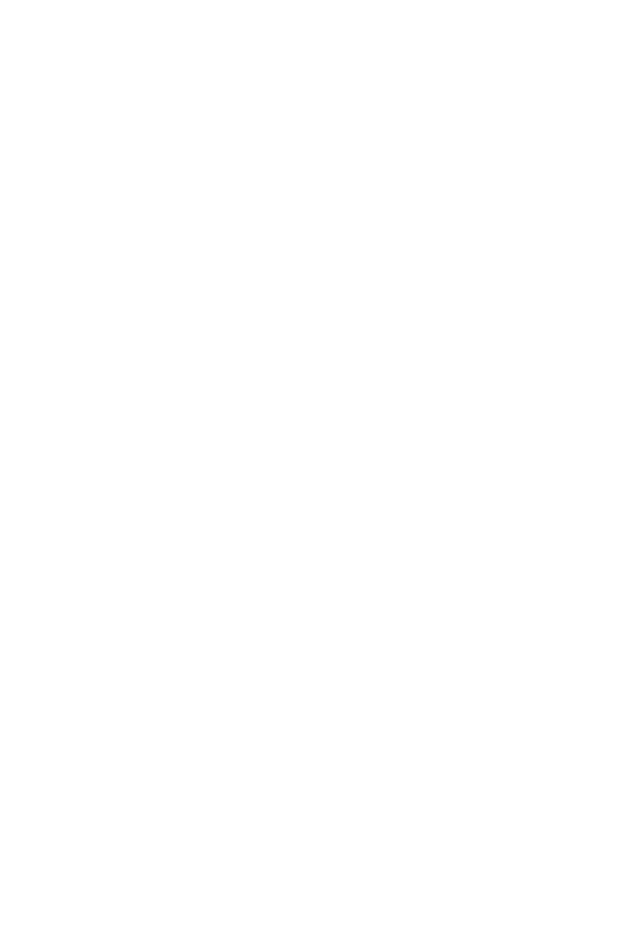
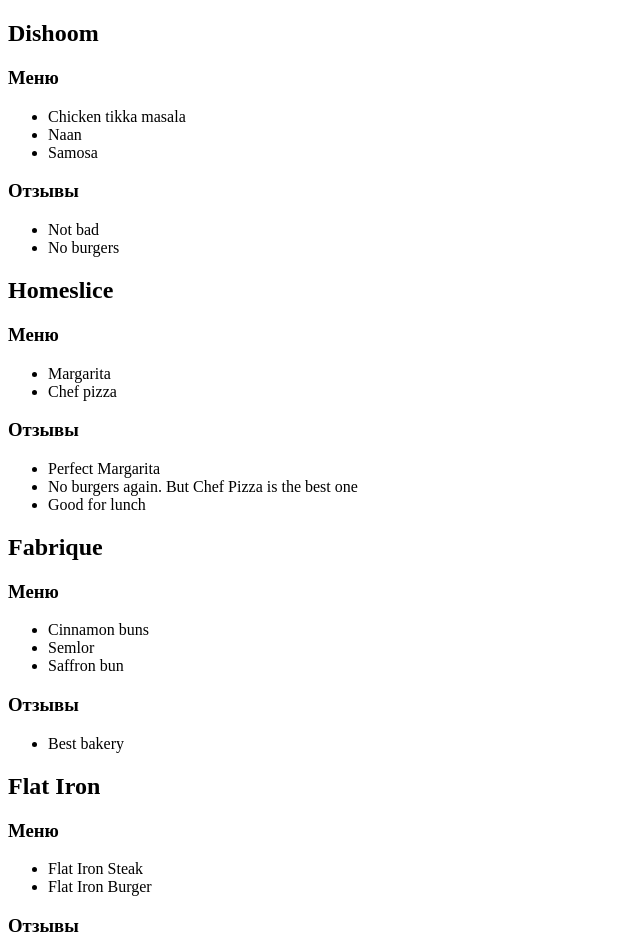
Before and after one commit to ta-ni/react-20240311, a React (Vite) app: page / in a window 1280 px wide. Shown: the top 952 px of the page, without its empty margins (0-640 px from the left). Before the commit the page ends 800 px from the top, so only its background shows below. Built offline with nearby package versions, Linux system fonts and the light colour scheme.

Commit message:
render restaurants data using jsx.

```diff
--- a/src/main.jsx
+++ b/src/main.jsx
@@ -1,4 +1,98 @@
-import React from 'react'
-import ReactDOM from 'react-dom/client'
+import React from 'react';
+import ReactDOM from 'react-dom/client';
+import { restaurants } from "./constants/mock.js";
 
-ReactDOM.createRoot(document.getElementById('root')).render()
+const root = ReactDOM.createRoot(document.getElementById('root'));
+
+root.render(<main>
+    <div>
+        <h2>{restaurants[0].name}</h2>
+        <h3>Меню</h3>
+        <ul>
+            <li>
+                {restaurants[0].menu[0].name}
+            </li>
+            <li>
+                {restaurants[0].menu[1].name}
+            </li>
+            <li>
+                {restaurants[0].menu[2].name}
+            </li>
+        </ul>
+        <h3>Отзывы</h3>
+        <ul>
+            <li>
+                {restaurants[0].reviews[0].text}
+            </li>
+            <li>
+                {restaurants[0].reviews[1].text}
+            </li>
+        </ul>
+    </div>
+    <div>
+        <h2>{restaurants[1].name}</h2>
+        <h3>Меню</h3>
+        <ul>
+            <li>
+                {restaurants[1].menu[0].name}
+            </li>
+            <li>
+                {restaurants[1].menu[1].name}
+            </li>
+        </ul>
+        <h3>Отзывы</h3>
+        <ul>
+            <li>
+                {restaurants[1].reviews[0].text}
+            </li>
+            <li>
+                {restaurants[1].reviews[1].text}
+            </li>
+            <li>
+                {restaurants[1].reviews[2].text}
+            </li>
+        </ul>
+    </div>
+    <div>
+        <h2>{restaurants[2].name}</h2>
+        <h3>Меню</h3>
+        <ul>
+            <li>
+                {restaurants[2].menu[0].name}
+            </li>
+            <li>
+                {restaurants[2].menu[1].name}
+            </li>
+            <li>
+                {restaurants[2].menu[2].name}
+            </li>
+        </ul>
+        <h3>Отзывы</h3>
+        <ul>
+            <li>
+                {restaurants[2].reviews[0].text}
+            </li>
+        </ul>
+    </div>
+    <div>
+        <h2>{restaurants[3].name}</h2>
+        <h3>Меню</h3>
+        <ul>
+            <li>
+                {restaurants[3].menu[0].name}
+            </li>
+            <li>
+                {restaurants[3].menu[1].name}
+            </li>
+        </ul>
+        <h3>Отзывы</h3>
+        <ul>
+            <li>
+                {restaurants[3].reviews[0].text}
+            </li>
+            <li>
+                {restaurants[3].reviews[1].text}
+            </li>
+        </ul>
+    </div>
+</main>);
```
